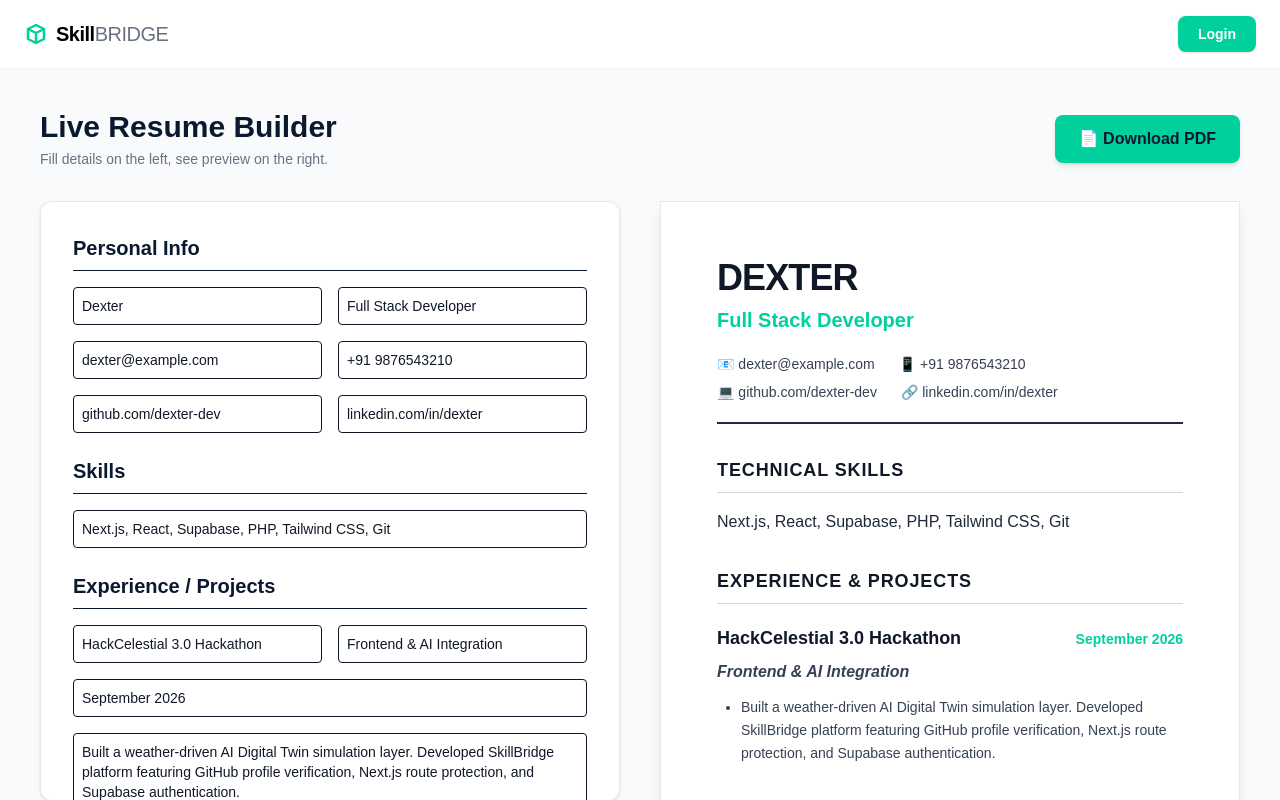
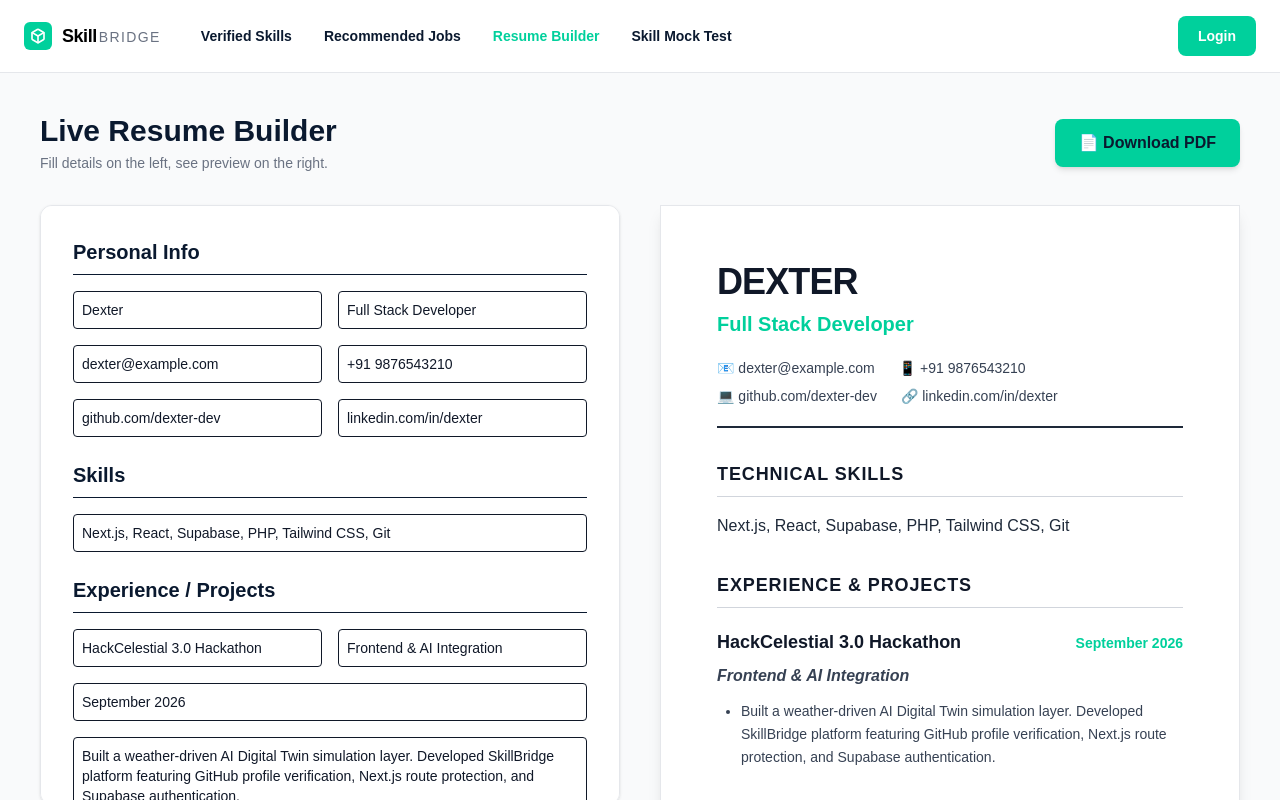
Before and after one commit to rupaniali/skillbridge-hackathon, a Next.js app: page /resume in a window 1280 px wide. Shown: the top 800 px of the page. Built offline with nearby package versions, Linux system fonts and the light colour scheme.

Commit message:
Fixed mobile hamburger menu and signed-in name

```diff
--- a/app/dashboard/page.tsx
+++ b/app/dashboard/page.tsx
@@ -6,7 +6,6 @@ export default function DashboardPage() {
   const [githubUser, setGithubUser] = useState("");
   const [isVerified, setIsVerified] = useState(false);
   const [loading, setLoading] = useState(false);
-  // 🚀 Naya state: GitHub ka saara data yahan store hoga
   const [githubData, setGithubData] = useState<any>(null);
 
   const handleGitHubVerification = async () => {
@@ -23,7 +22,6 @@ export default function DashboardPage() {
         return;
       }
 
-      // Data fetch karke state mein save kar rahe hain
       const data = await response.json();
       setGithubData(data);
       setIsVerified(true);
@@ -36,7 +34,6 @@ export default function DashboardPage() {
 
   return (
     <div className="min-h-screen bg-gray-50">
-
       <main className="max-w-6xl mx-auto p-6 md:p-10">
         <div className="bg-white border border-gray-200 rounded-lg p-10 text-center shadow-sm">
           <h1 className="text-2xl font-bold text-[#0A192F] mb-4">Dashboard Overview</h1>
@@ -65,7 +62,6 @@ export default function DashboardPage() {
                 </button>
               </div>
             ) : (
-              // 🚀 SMART DEVELOPER CARD UI
               <div className="bg-white border border-gray-200 rounded-xl p-5 shadow-sm transition-all animate-fade-in-up">
 
                 <div className="flex items-center gap-4 mb-4">
--- a/app/layout.tsx
+++ b/app/layout.tsx
@@ -2,7 +2,7 @@ import type { Metadata } from "next";
 import { Geist, Geist_Mono } from "next/font/google";
 import "./globals.css";
 
-// 1. Yahan humne Navbar ko import kiya hai
+// 1. Navbar ko wapas import kiya hai taaki yeh har page par apply ho
 import Navbar from "../components/Navbar";
 
 const geistSans = Geist({
@@ -15,7 +15,6 @@ const geistMono = Geist_Mono({
   subsets: ["latin"],
 });
 
-// Browser tab ka naam 'Create Next App' se badal kar SkillBridge kar diya hai
 export const metadata: Metadata = {
   title: "SkillBridge | Professional Portfolio",
   description: "Generate professional resumes and mock tests",
@@ -29,7 +28,7 @@ export default function RootLayout({ children }: { children: React.ReactNode })
     >
       <body className="min-h-full flex flex-col">
 
-        {/* 2. Navbar yahan add kar diya, ab yeh har page par dikhega! */}
+        {/* 2. Yahan Navbar laga diya hai. Ab yeh Jobs, Resume aur Mock Test par perfectly dikhega! */}
         <Navbar />
 
         {/* Yeh aapke baaki pages ka content hai */}
--- a/components/Navbar.tsx
+++ b/components/Navbar.tsx
@@ -1,153 +1,141 @@
 "use client";
 
 import Link from "next/link";
-import { usePathname, useRouter } from "next/navigation";
-import { useEffect, useState } from "react";
+import { useState, useEffect } from "react";
 import { supabase } from "../app/supabase";
+import { useRouter, usePathname } from "next/navigation";
 
 export default function Navbar() {
+  const [displayName, setDisplayName] = useState("");
+  const [isMobileMenuOpen, setIsMobileMenuOpen] = useState(false); // Mobile Menu State
+  const router = useRouter();
   const pathname = usePathname();
-  const router = useRouter();
-  const [user, setUser] = useState<any>(null);
-  const [isMenuOpen, setIsMenuOpen] = useState(false); // Mobile Menu State
 
   useEffect(() => {
-    const fetchUser = async () => {
-      const { data: { session } } = await supabase.auth.getSession();
-      if (session) {
-        setUser(session.user);
+    const fetchUserFullName = async () => {
+      const { data: authData } = await supabase.auth.getSession();
+      if (authData?.session?.user) {
+        const user = authData.session.user;
+        const { data: profile } = await supabase
+          .from("profiles")
+          .select("*")
+          .eq("id", user.id)
+          .single();
+
+        const exactName =
+          profile?.full_name ||
+          profile?.fullName ||
+          profile?.name ||
+          user.user_metadata?.full_name ||
+          user.user_metadata?.name ||
+          user.email?.split("@")[0];
+
+        if (exactName) setDisplayName(exactName);
       }
     };
-    fetchUser();
+    fetchUserFullName();
   }, [pathname]);
 
-  const handleLogout = async () => {
-    await supabase.auth.signOut();
-    setUser(null);
-    router.push("/login");
-  };
-
-  // 🚀 YAHAN FIX KIYA HAI: Homepage ("/"), Admin, aur Login page par yeh global navbar nahi dikhega
-  if (pathname === "/" || pathname === "/admin" || pathname === "/login") return null;
-
-  if (!user) {
-     return (
-      <nav className="bg-white text-black px-6 py-4 flex justify-between items-center shadow-md border-b border-gray-100">
-        <Link href="/" className="flex items-center gap-2 cursor-pointer">
-          <svg xmlns="http://www.w3.org/2000/svg" className="w-6 h-6 text-[#00d09c]" fill="none" viewBox="0 0 24 24" stroke="currentColor" strokeWidth="2.5">
-            <path strokeLinecap="round" strokeLinejoin="round" d="M20 7l-8-4-8 4m16 0l-8 4m8-4v10l-8 4m0-10L4 7m8 4v10M4 7v10l8 4" />
-          </svg>
-          <span className="text-xl font-bold tracking-tight">
-            Skill<span className="text-gray-500 font-light">BRIDGE</span>
-          </span>
-        </Link>
-        <Link href="/login" className="bg-[#00d09c] text-white px-5 py-2 rounded-lg text-sm font-bold shadow-sm hover:bg-teal-500 transition">
-          Login
-        </Link>
-      </nav>
-     );
+  if (pathname === "/" || pathname === "/login" || pathname === "/admin") {
+    return null;
   }
 
-  // 🚀 MAIN NAVBAR (LOGGED IN USER)
   return (
-    <nav className="bg-white text-black border-b border-gray-100 shadow-sm relative z-50">
-      <div className="max-w-7xl mx-auto px-4 sm:px-6 lg:px-8">
-        <div className="flex justify-between items-center h-16">
-
-          <Link href="/dashboard" className="flex items-center gap-2 cursor-pointer z-50">
-            <svg xmlns="http://www.w3.org/2000/svg" className="w-6 h-6 text-[#00d09c]" fill="none" viewBox="0 0 24 24" stroke="currentColor" strokeWidth="2.5">
-              <path strokeLinecap="round" strokeLinejoin="round" d="M20 7l-8-4-8 4m16 0l-8 4m8-4v10l-8 4m0-10L4 7m8 4v10M4 7v10l8 4" />
+    <nav className="bg-white border-b border-gray-200 sticky top-0 z-50">
+      {/* 🚀 Main Navbar Bar */}
+      <div className="px-3 sm:px-6 py-3 sm:py-4 flex justify-between items-center">
+        <div className="flex items-center gap-3 sm:gap-10 shrink-0">
+          <Link href="/dashboard" className="flex items-center gap-1.5 sm:gap-2.5 font-extrabold text-[15px] sm:text-lg text-black tracking-tight">
+            <div className="w-6 h-6 sm:w-7 sm:h-7 rounded-md bg-[#00d09c] flex items-center justify-center shrink-0">
+              <svg className="w-3.5 h-3.5 sm:w-4 sm:h-4 text-white" viewBox="0 0 24 24" fill="none" stroke="currentColor" strokeWidth="2.5" strokeLinecap="round" strokeLinejoin="round">
+                <path d="M21 16V8a2 2 0 0 0-1-1.73l-7-4a2 2 0 0 0-2 0l-7 4A2 2 0 0 0 3 8v8a2 2 0 0 0 1 1.73l7 4a2 2 0 0 0 2 0l7-4A2 2 0 0 0 21 16z"></path>
+                <polyline points="3.27 6.96 12 12.01 20.73 6.96"></polyline>
+                <line x1="12" y1="22.08" x2="12" y2="12"></line>
               </svg>
-            <span className="text-xl font-bold tracking-tight">
-              Skill<span className="text-gray-500 font-light">BRIDGE</span>
-            </span>
+            </div>
+            <span>Skill<span className="text-gray-500 font-medium uppercase tracking-widest text-[10px] sm:text-sm ml-0.5">BRIDGE</span></span>
           </Link>
 
-          <div className="hidden md:flex items-center gap-8 font-bold text-sm text-gray-700">
-            <Link href="/dashboard" className="hover:text-[#00d09c] transition">Verified Skills</Link>
-            <Link href="/jobs" className="hover:text-[#00d09c] transition">Recommended Jobs</Link>
-            <Link href="/resume" className="hover:text-[#00d09c] transition">Resume Builder</Link>
-            <Link href="/dashboard/mock-test" className="hover:text-[#00d09c] transition">Skill Mock Test</Link>
+          {/* Desktop Navigation Links */}
+          <div className="hidden md:flex items-center gap-8 text-sm font-bold text-[#0A192F]">
+            <Link href="/dashboard" className={`transition ${pathname === '/dashboard' ? 'text-[#00d09c]' : 'hover:text-[#00d09c]'}`}>Verified Skills</Link>
+            <Link href="/jobs" className={`transition ${pathname === '/jobs' ? 'text-[#00d09c]' : 'hover:text-[#00d09c]'}`}>Recommended Jobs</Link>
+            <Link href="/resume" className={`transition ${pathname === '/resume' ? 'text-[#00d09c]' : 'hover:text-[#00d09c]'}`}>Resume Builder</Link>
+            <Link href="/dashboard/mock-test" className={`transition ${pathname === '/dashboard/mock-test' ? 'text-[#00d09c]' : 'hover:text-[#00d09c]'}`}>Skill Mock Test</Link>
+          </div>
         </div>
 
-          <div className="flex items-center gap-3 z-50">
-            <div className="hidden sm:flex items-center gap-2 border border-gray-200 px-3 py-1.5 rounded-lg bg-gray-50">
-              <span className="text-xs text-gray-400 font-medium">Welcome,</span>
-              <span className="text-xs font-bold text-gray-700">
-                {user?.user_metadata?.name || user?.email?.split('@')[0]}
-              </span>
+        {/* Desktop User Actions & Mobile Hamburger */}
+        <div className="flex items-center gap-2 sm:gap-4 shrink-0">
+
+          {/* Desktop Login/Logout (Hidden on Mobile) */}
+          <div className="hidden md:flex items-center gap-4">
+            {displayName ? (
+              <>
+                <div className="border border-gray-300 rounded-lg px-4 py-2 text-sm text-gray-500 bg-white">
+                  Welcome, <span className="text-black font-extrabold ml-1">{displayName}</span>
                 </div>
-
                 <button
-              onClick={handleLogout}
-              className="hidden sm:block bg-[#eab308] text-white px-4 py-1.5 rounded-lg text-sm font-bold shadow-sm hover:bg-yellow-600 transition"
+                  onClick={async () => {
+                    await supabase.auth.signOut();
+                    router.push("/login");
+                  }}
+                  className="bg-[#f59e0b] hover:bg-[#d97706] text-white font-extrabold text-sm px-5 py-2.5 rounded-lg transition cursor-pointer whitespace-nowrap"
                 >
                   Logout
                 </button>
+              </>
+            ) : (
+              <Link href="/login">
+                <button className="bg-[#00d09c] text-white font-bold text-sm px-5 py-2.5 rounded-lg transition cursor-pointer">Login</button>
+              </Link>
+            )}
+          </div>
 
+          {/* 🚀 Mobile Menu Hamburger Icon */}
           <button
-              onClick={() => setIsMenuOpen(!isMenuOpen)}
             className="md:hidden p-2 text-gray-600 focus:outline-none"
+            onClick={() => setIsMobileMenuOpen(!isMobileMenuOpen)}
           >
-              <svg className="w-6 h-6" fill="none" stroke="currentColor" viewBox="0 0 24 24" xmlns="http://www.w3.org/2000/svg">
-                {isMenuOpen ? (
-                  <path strokeLinecap="round" strokeLinejoin="round" strokeWidth={2} d="M6 18L18 6M6 6l12 12" />
+            {isMobileMenuOpen ? (
+              <svg className="w-6 h-6" fill="none" stroke="currentColor" viewBox="0 0 24 24"><path strokeLinecap="round" strokeLinejoin="round" strokeWidth="2" d="M6 18L18 6M6 6l12 12"></path></svg>
             ) : (
-                  <path strokeLinecap="round" strokeLinejoin="round" strokeWidth={2} d="M4 6h16M4 12h16M4 18h16" />
+              <svg className="w-6 h-6" fill="none" stroke="currentColor" viewBox="0 0 24 24"><path strokeLinecap="round" strokeLinejoin="round" strokeWidth="2" d="M4 6h16M4 12h16M4 18h16"></path></svg>
             )}
-              </svg>
           </button>
         </div>
       </div>
-      </div>
 
-      {isMenuOpen && (
-        <div className="md:hidden absolute top-16 left-0 w-full bg-white border-b border-gray-200 shadow-lg px-4 py-6 flex flex-col gap-4 animate-fade-in-up">
-          <Link
-            href="/dashboard"
-            onClick={() => setIsMenuOpen(false)}
-            className="font-bold text-gray-800 hover:text-[#00d09c] p-2 border-b border-gray-50"
-          >
-            Verified Skills
-          </Link>
-          <Link
-            href="/jobs"
-            onClick={() => setIsMenuOpen(false)}
-            className="font-bold text-gray-800 hover:text-[#00d09c] p-2 border-b border-gray-50"
-          >
-            Recommended Jobs
-          </Link>
-          <Link
-            href="/resume"
-            onClick={() => setIsMenuOpen(false)}
-            className="font-bold text-gray-800 hover:text-[#00d09c] p-2 border-b border-gray-50"
-          >
-            Resume Builder
-          </Link>
-          <Link
-            href="/dashboard/mock-test"
-            onClick={() => setIsMenuOpen(false)}
-            className="font-bold text-gray-800 hover:text-[#00d09c] p-2 border-b border-gray-50"
-          >
-            Skill Mock Test
-          </Link>
+      {/* 🚀 Custom Mobile Menu Dropdown (Replaces the old one) */}
+      {isMobileMenuOpen && (
+        <div className="md:hidden bg-white border-t border-gray-100 px-4 pt-2 pb-6 flex flex-col gap-4 shadow-lg absolute w-full left-0">
+          <Link href="/dashboard" onClick={() => setIsMobileMenuOpen(false)} className={`font-bold py-2 ${pathname === '/dashboard' ? 'text-[#00d09c]' : 'text-gray-700'}`}>Verified Skills</Link>
+          <Link href="/jobs" onClick={() => setIsMobileMenuOpen(false)} className={`font-bold py-2 ${pathname === '/jobs' ? 'text-[#00d09c]' : 'text-gray-700'}`}>Recommended Jobs</Link>
+          <Link href="/resume" onClick={() => setIsMobileMenuOpen(false)} className={`font-bold py-2 ${pathname === '/resume' ? 'text-[#00d09c]' : 'text-gray-700'}`}>Resume Builder</Link>
+          <Link href="/dashboard/mock-test" onClick={() => setIsMobileMenuOpen(false)} className={`font-bold py-2 ${pathname === '/dashboard/mock-test' ? 'text-[#00d09c]' : 'text-gray-700'}`}>Skill Mock Test</Link>
 
-          <div className="mt-4 flex flex-col gap-3">
-            <div className="flex items-center gap-2 border border-gray-200 px-3 py-2 rounded-lg bg-gray-50">
-              <span className="text-sm text-gray-500 font-medium">Signed in as:</span>
-              <span className="text-sm font-bold text-[#0A192F]">
-                {user?.user_metadata?.name || user?.email?.split('@')[0]}
-              </span>
+          <div className="border-t border-gray-200 mt-2 pt-4">
+            {displayName ? (
+               <div className="flex flex-col gap-3">
+                 <div className="bg-gray-50 border border-gray-200 rounded-lg px-4 py-3 text-sm text-gray-600 text-center">
+                   Signed in as: <span className="text-black font-extrabold ml-1">{displayName}</span>
                  </div>
                  <button
-              onClick={() => {
-                setIsMenuOpen(false);
-                handleLogout();
+                   onClick={async () => {
+                     setIsMobileMenuOpen(false);
+                     await supabase.auth.signOut();
+                     router.push("/login");
                    }}
-              className="bg-[#eab308] text-white px-4 py-2.5 rounded-lg text-sm font-bold shadow-sm hover:bg-yellow-600 transition w-full"
+                   className="bg-[#f59e0b] hover:bg-[#d97706] text-white font-extrabold text-sm px-5 py-3 rounded-lg transition w-full text-center"
                  >
                    Logout
                  </button>
+               </div>
+            ) : (
+               <Link href="/login" onClick={() => setIsMobileMenuOpen(false)}>
+                 <button className="bg-[#00d09c] text-white font-bold text-sm px-5 py-3 rounded-lg transition w-full text-center">Login</button>
+               </Link>
+            )}
           </div>
         </div>
       )}
```
Lines whose indentation alone changed are shown as unchanged.
